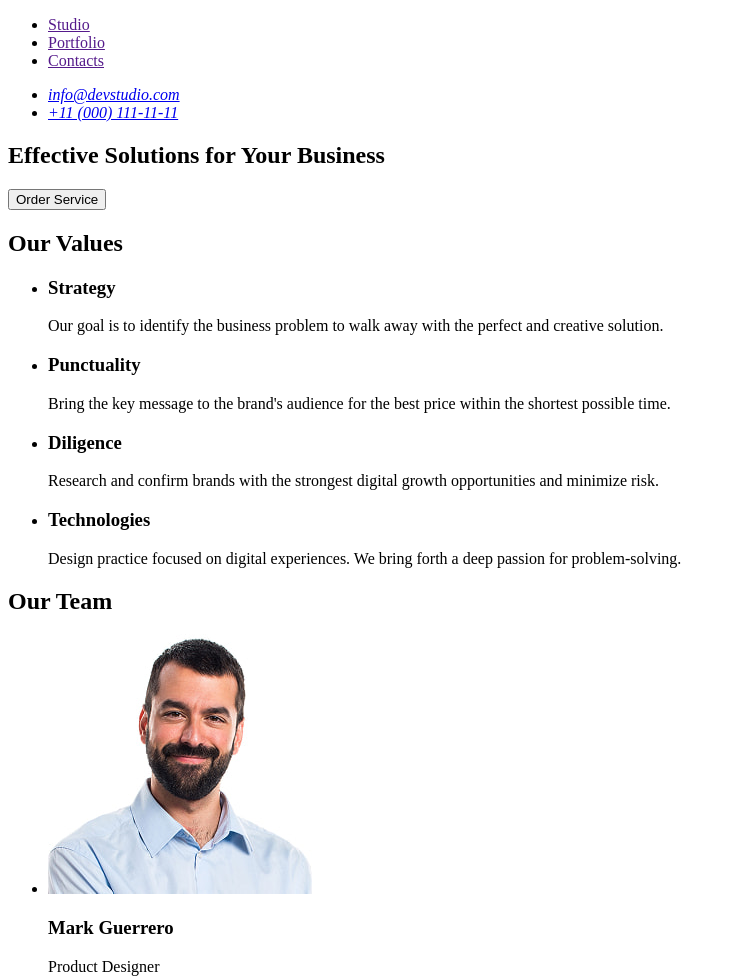
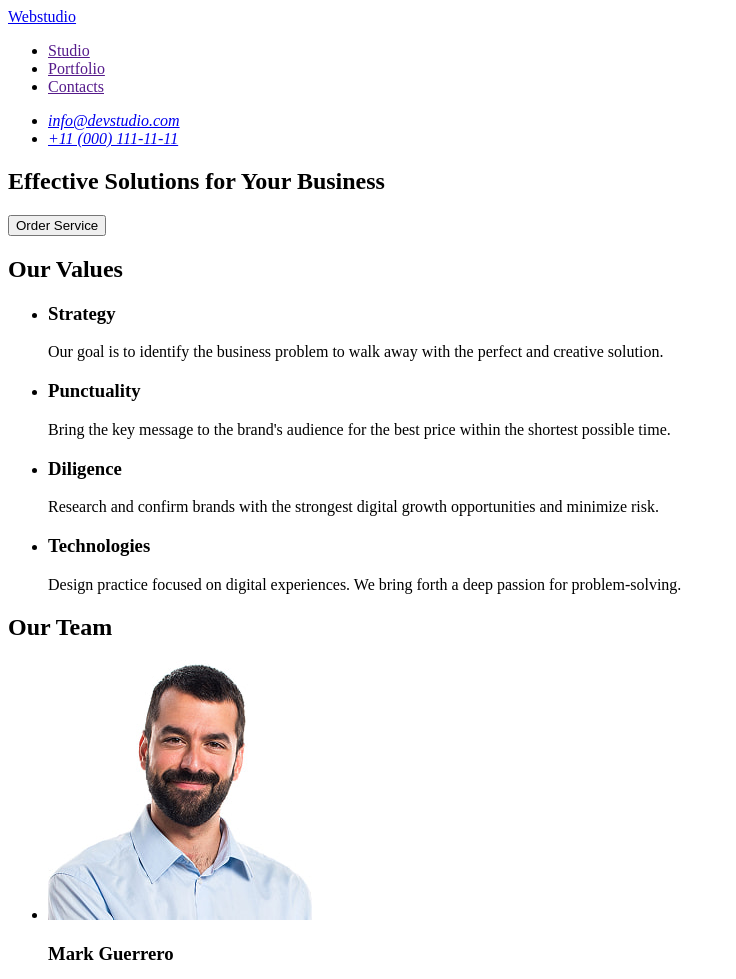
Before and after one commit to ivanvorona7/goit-markup-hw-01, a plain HTML site: page index.html in a window 1280 px wide. Shown: the top 979 px of the page, without its empty margins (0-736 px from the left). Drawn offline with Linux system fonts and the light colour scheme.

Commit message:
Correcting mistakes

```diff
--- a/index.html
+++ b/index.html
@@ -11,8 +11,7 @@ for Your Business">
     <body>
         <header>
         <nav>
-        <a href="./index.html">
-        </a>
+            <a href="./index.html" class="logo">Webstudio</a>
             <ul>
                  <li>
                     <a  href="">Studio
@@ -123,7 +122,7 @@ for Your Business">
 </section>
 </body>
 <footer>
-    <a href="./index.html">Webstudio
+    <a href="./index.html" class="logo">Webstudio</a>
     </a>
     <p>
         Increase the flow of customers and sales for your business with digital marketing & growth solutions.
```
